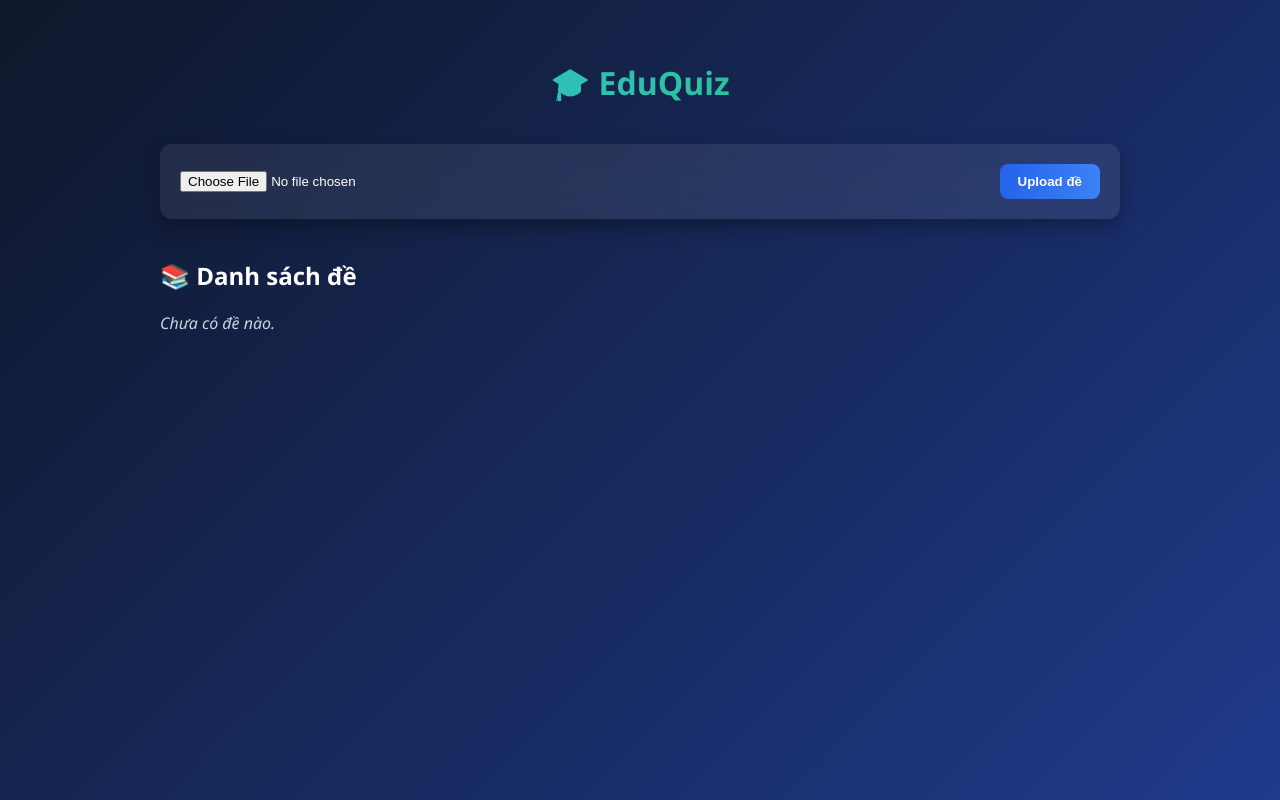
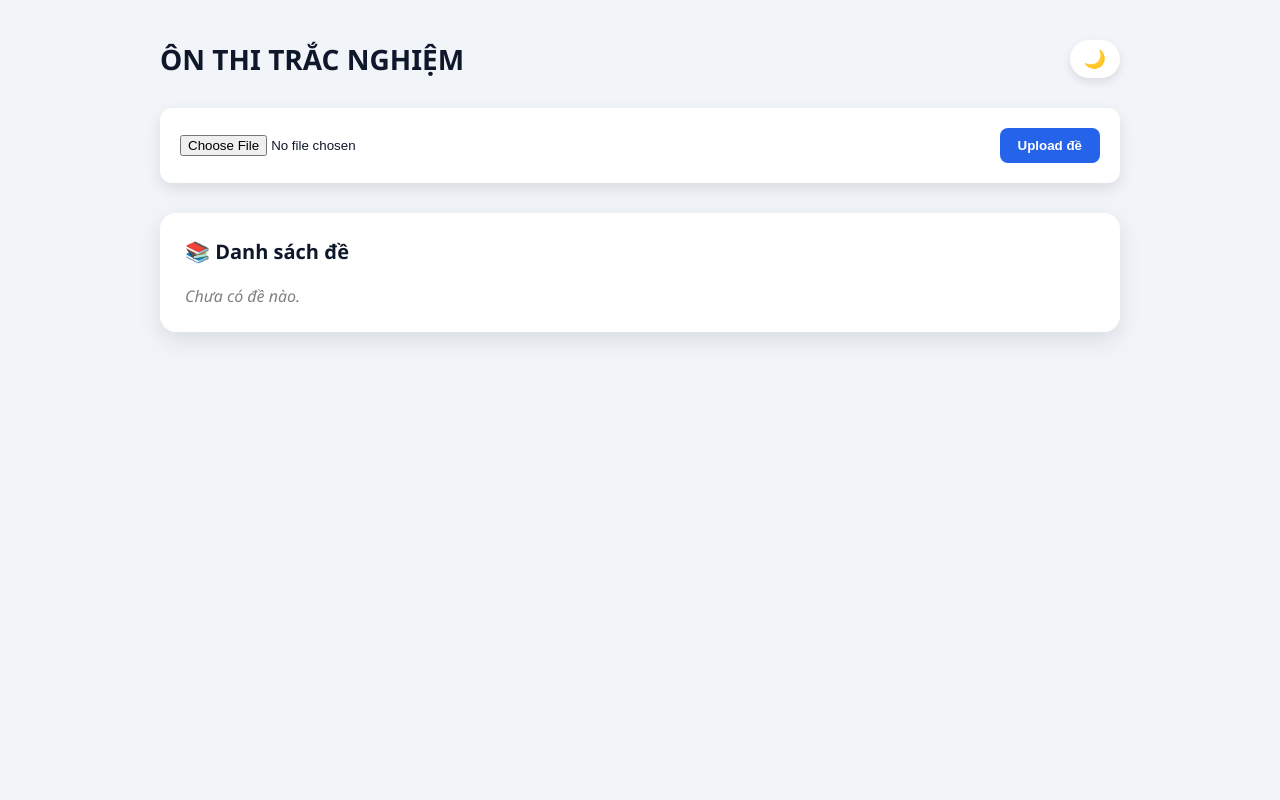
Before and after one commit to LeVanTruong23/Ung-dung-on-thi, a plain HTML site: page FE/index.html in a window 1280 px wide. Drawn offline with Linux system fonts and the light colour scheme.

Commit message:
update lan 2

```diff
--- a/FE/index.html
+++ b/FE/index.html
@@ -6,6 +6,23 @@
   <title>ÔN THI TRẮC NGHIỆM</title>
 
   <style>
+    :root {
+      --bg: #f1f5f9;
+      --card: #ffffff;
+      --text: #0f172a;
+      --primary: #2563eb;
+      --success: #16a34a;
+      --danger: #dc2626;
+      --shadow: rgba(0, 0, 0, 0.1);
+    }
+
+    body.dark {
+      --bg: #0f172a;
+      --card: #1e293b;
+      --text: #ffffff;
+      --shadow: rgba(0, 0, 0, 0.4);
+    }
+
     * {
       box-sizing: border-box;
     }
@@ -13,9 +30,9 @@
     body {
       margin: 0;
       font-family: 'Segoe UI', sans-serif;
-      background: linear-gradient(135deg, #0f172a, #1e3a8a);
-      color: white;
-      min-height: 100vh;
+      background: var(--bg);
+      color: var(--text);
+      transition: 0.3s ease;
     }
 
     .container {
@@ -24,41 +41,56 @@
       padding: 40px 20px;
     }
 
-    h1 {
-      text-align: center;
-      font-size: 32px;
-      margin-bottom: 40px;
-      background: linear-gradient(to right, #38bdf8, #22c55e);
-      -webkit-background-clip: text;
-      -webkit-text-fill-color: transparent;
+    /* Header */
+    .header {
+      display: flex;
+      justify-content: space-between;
+      align-items: center;
+      margin-bottom: 30px;
     }
 
-    h2 {
-      margin-top: 40px;
-      margin-bottom: 20px;
+    h1 {
+      margin: 0;
+      font-size: 28px;
     }
 
-    /* Upload Box */
+    .theme-toggle {
+      background: var(--card);
+      border: none;
+      font-size: 18px;
+      padding: 8px 14px;
+      border-radius: 50px;
+      cursor: pointer;
+      box-shadow: 0 4px 10px var(--shadow);
+      transition: 0.3s;
+      display: flex;
+      align-items: center;
+      justify-content: center;
+    }
+
+    .theme-toggle:hover {
+      transform: scale(1.1);
+    }
+
+
     .upload-box {
-      background: rgba(255, 255, 255, 0.08);
-      backdrop-filter: blur(12px);
+      background: var(--card);
       padding: 20px;
       border-radius: 12px;
+      margin-bottom: 30px;
       display: flex;
       flex-wrap: wrap;
       gap: 10px;
       align-items: center;
-      justify-content: space-between;
-      box-shadow: 0 8px 20px rgba(0,0,0,0.3);
+      box-shadow: 0 6px 15px var(--shadow);
       transition: 0.3s;
     }
 
     .upload-box:hover {
-      transform: translateY(-4px);
+      transform: translateY(-3px);
     }
 
     input[type="file"] {
-      color: white;
       flex: 1;
       min-width: 200px;
     }
@@ -70,37 +102,28 @@
       cursor: pointer;
       font-weight: 600;
       transition: 0.3s;
+      color: white;
     }
 
     button:hover {
-      transform: scale(1.05);
+      transform: translateY(-2px);
       opacity: 0.9;
     }
 
-    button:active {
-      transform: scale(0.95);
+    .upload-box button {
+      background: var(--primary);
     }
 
-    /* Buttons */
     .btn-start {
-      background: linear-gradient(to right, #16a34a, #22c55e);
-      color: white;
+      background: var(--success);
     }
 
     .btn-delete {
-      background: linear-gradient(to right, #dc2626, #ef4444);
-      color: white;
+      background: var(--danger);
     }
 
-    .upload-box button {
-      background: linear-gradient(to right, #2563eb, #3b82f6);
-      color: white;
-    }
-
-    /* Exam Card */
     .exam-card {
-      background: rgba(255, 255, 255, 0.07);
-      backdrop-filter: blur(8px);
+      background: var(--card);
       padding: 18px;
       margin-bottom: 15px;
       border-radius: 12px;
@@ -109,13 +132,13 @@
       align-items: center;
       flex-wrap: wrap;
       gap: 10px;
+      box-shadow: 0 6px 15px var(--shadow);
       transition: 0.3s;
       animation: fadeIn 0.4s ease forwards;
     }
 
     .exam-card:hover {
       transform: translateY(-4px);
-      box-shadow: 0 8px 20px rgba(0,0,0,0.4);
     }
 
     .exam-actions {
@@ -124,32 +147,44 @@
     }
 
     .empty {
-      color: #cbd5e1;
-      margin-top: 10px;
+      color: gray;
       font-style: italic;
     }
 
     .message {
-      margin-top: 15px;
+      margin-top: 10px;
       font-size: 14px;
       font-weight: 500;
     }
 
-    .success { color: #22c55e; }
-    .error { color: #ef4444; }
+  .exam-section {
+    background: var(--card);
+    padding: 25px;
+    border-radius: 16px;
+    box-shadow: 0 8px 25px var(--shadow);
+    margin-top: 20px;
+    transition: 0.3s;
+  }
 
-    /* Animation */
+  .exam-section:hover {
+    transform: translateY(-3px);
+  }
+
+  .exam-section h2 {
+    margin-top: 0;
+    margin-bottom: 20px;
+    font-size: 20px;
+  }
+
+    .success { color: var(--success); }
+    .error { color: var(--danger); }
+
     @keyframes fadeIn {
-      from { opacity: 0; transform: translateY(10px); }
+      from { opacity: 0; transform: translateY(8px); }
       to { opacity: 1; transform: translateY(0); }
     }
 
-    /* Responsive */
     @media (max-width: 768px) {
-      h1 {
-        font-size: 24px;
-      }
-
       .exam-card {
         flex-direction: column;
         align-items: flex-start;
@@ -170,7 +205,11 @@
 <body>
 
   <div class="container">
-    <h1>🎓 EduQuiz</h1>
+
+    <div class="header">
+      <h1>ÔN THI TRẮC NGHIỆM</h1>
+      <button class="theme-toggle" onclick="toggleTheme()">🌙</button>
+    </div>
 
     <div class="upload-box">
       <input type="file" id="fileInput" accept=".docx">
@@ -179,14 +218,38 @@
 
     <div id="message" class="message"></div>
 
-    <h2>📚 Danh sách đề</h2>
-    <div id="examList"></div>
+    <div class="exam-section">
+      <h2>📚 Danh sách đề</h2>
+      <div id="examList"></div>
+    </div>
+
   </div>
 
   <script>
     const fileInput = document.getElementById("fileInput");
     const examList = document.getElementById("examList");
     const messageDiv = document.getElementById("message");
+
+
+    function toggleTheme() {
+      document.body.classList.toggle("dark");
+
+      const btn = document.querySelector(".theme-toggle");
+      if (document.body.classList.contains("dark")) {
+        btn.innerText = "☀";
+        localStorage.setItem("theme", "dark");
+      } else {
+        btn.innerText = "🌙";
+        localStorage.setItem("theme", "light");
+      }
+    }
+
+
+    if (localStorage.getItem("theme") === "dark") {
+      document.body.classList.add("dark");
+      document.querySelector(".theme-toggle").innerText = "☀";
+    }
+
 
     async function uploadExam() {
       const file = fileInput.files[0];
```
Also changed, not shown: FE/index.js (deleted, +0 -24 lines), FE/quiz.html (+118 -27 lines).
